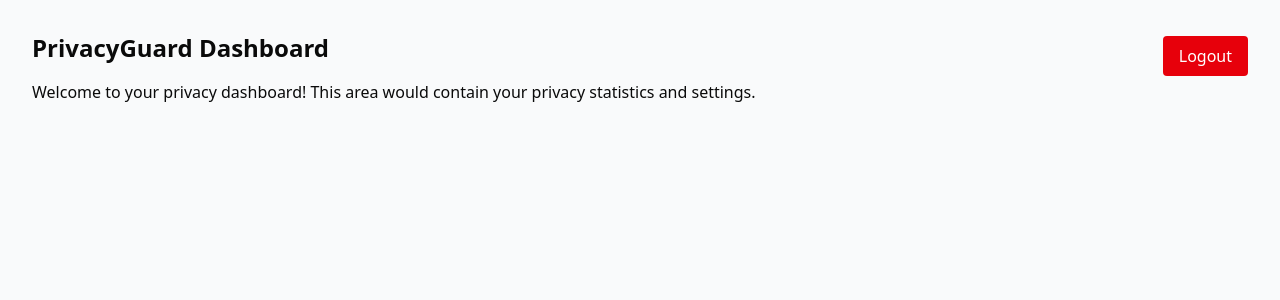
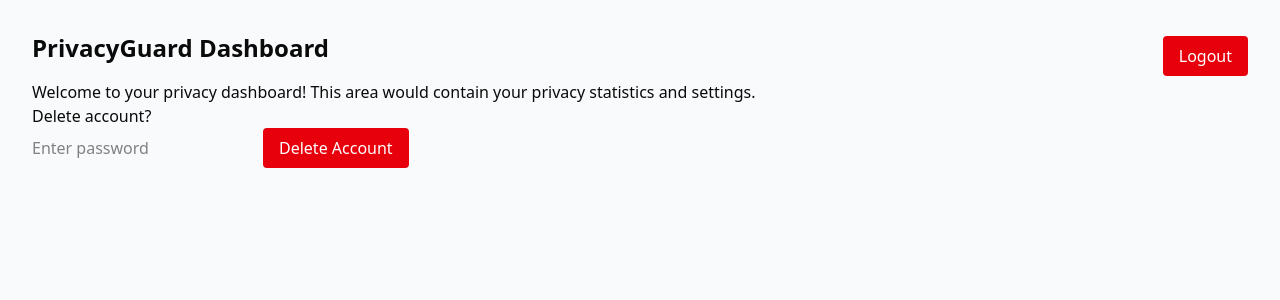
Before and after one commit to dov-vai/PrivacyExtensionSite, a React (Vite) app in the folder privacy-site/: page /dashboard in a window 1280 px wide. Shown: the top 300 px of the page. Built offline with nearby package versions, Linux system fonts and the light colour scheme.

Commit message:
feat(site): account deletion form

```diff
--- a/privacy-site/src/components/pages/app/App.tsx
+++ b/privacy-site/src/components/pages/app/App.tsx
@@ -1,42 +1,8 @@
-import {Navigate, Route, Routes, useNavigate} from 'react-router';
+import {Navigate, Route, Routes} from 'react-router';
 import LandingPage from "@/components/pages/landing/LandingPage.tsx";
 import AuthPage from "@/components/pages/auth/AuthPage.tsx";
 import {ReactNode} from "react";
-import {API_HOST} from "@/lib/common.ts";
-
-const Dashboard = () => {
-    const navigate = useNavigate();
-
-    const handleLogout = () => {
-        fetch(API_HOST + '/api/logout', {
-            method: 'POST',
-            headers: {
-                'Authorization': `Bearer ${localStorage.getItem('token')}`,
-                'Content-Type': 'application/json'
-            }
-        }).catch(err => {
-            console.error('Error during logout:', err);
-        }).finally(() => {
-            localStorage.removeItem('token');
-            navigate('/login');
-        });
-    };
-
-    return (
-        <div className="min-h-screen bg-gray-50 p-8">
-            <div className="flex justify-between items-center">
-                <h1 className="text-2xl font-bold mb-4">PrivacyGuard Dashboard</h1>
-                <button
-                    onClick={handleLogout}
-                    className="bg-red-600 hover:bg-red-700 text-white px-4 py-2 rounded"
-                >
-                    Logout
-                </button>
-            </div>
-            <p>Welcome to your privacy dashboard! This area would contain your privacy statistics and settings.</p>
-        </div>
-    );
-};
+import Dashboard from "@/components/pages/dashboard/Dashboard.tsx";
 
 const ProtectedRoute = ({children}: { children: ReactNode }) => {
     const isAuthenticated = true;
--- a/privacy-site/src/components/pages/auth/AuthPage.tsx
+++ b/privacy-site/src/components/pages/auth/AuthPage.tsx
@@ -25,7 +25,7 @@ function AuthPage() {
         setLoading(true);
 
         try {
-            const response = await fetch(API_HOST + '/api/login', {
+            const response = await fetch(API_HOST + '/login', {
               method: 'POST',
               headers: { 'Content-Type': 'application/json' },
               body: JSON.stringify(loginData),
@@ -62,7 +62,7 @@ function AuthPage() {
         setLoading(true);
 
         try {
-            const response = await fetch(API_HOST + '/api/register', {
+            const response = await fetch(API_HOST + '/register', {
               method: 'POST',
               headers: { 'Content-Type': 'application/json' },
               body: JSON.stringify(registerData),
@@ -70,10 +70,8 @@ function AuthPage() {
 
             if (!response.ok) throw new Error('Registration failed');
 
-            setTimeout(() => {
-                navigate('/dashboard');
-                setLoading(false);
-            }, 1000);
+            navigate('/auth/login');
+            setLoading(false);
         } catch (err: unknown) {
             if (err instanceof Error) {
                 setError(err.message);
--- /dev/null
+++ b/privacy-site/src/components/pages/dashboard/Dashboard.tsx
@@ -0,0 +1,40 @@
+import {useNavigate} from "react-router";
+import {API_HOST} from "@/lib/common.ts";
+import DeleteAccount from "@/components/pages/dashboard/DeleteAccount.tsx";
+
+function Dashboard() {
+    const navigate = useNavigate();
+
+    const handleLogout = () => {
+        fetch(API_HOST + '/logout', {
+            method: 'POST',
+            headers: {
+                'Authorization': `Bearer ${localStorage.getItem('token')}`,
+                'Content-Type': 'application/json'
+            }
+        }).catch(err => {
+            console.error('Error during logout:', err);
+        }).finally(() => {
+            localStorage.removeItem('token');
+            navigate('/login');
+        });
+    };
+
+    return (
+        <div className="min-h-screen bg-gray-50 p-8">
+            <div className="flex justify-between items-center">
+                <h1 className="text-2xl font-bold mb-4">PrivacyGuard Dashboard</h1>
+                <button
+                    onClick={handleLogout}
+                    className="bg-red-600 hover:bg-red-700 text-white px-4 py-2 rounded">
+                    Logout
+                </button>
+            </div>
+            <p>Welcome to your privacy dashboard! This area would contain your privacy statistics and settings.</p>
+
+            <DeleteAccount />
+        </div>
+    );
+}
+
+export default Dashboard;
--- /dev/null
+++ b/privacy-site/src/components/pages/dashboard/DeleteAccount.tsx
@@ -0,0 +1,62 @@
+import {useNavigate} from "react-router";
+import {useState} from "react";
+import {API_HOST} from "@/lib/common.ts";
+
+interface DeletionData {
+    password: string;
+}
+
+function DeleteAccount() {
+    const navigate = useNavigate();
+    const [deletionData, setDeletionData] = useState<DeletionData>({password: ""});
+    const [error, setError] = useState("");
+
+    const handleDelete = async () => {
+        try {
+            const response = await fetch(API_HOST + '/users/delete', {
+                method: 'POST',
+                headers: {
+                    'Authorization': `Bearer ${localStorage.getItem('token')}`,
+                    'Content-Type': 'application/json'
+                },
+                body: JSON.stringify(deletionData)
+            });
+
+            if (response.ok) {
+                localStorage.removeItem('token');
+                navigate('/auth/login');
+            }
+
+            if (response.status === 400) {
+                const data = await response.json();
+
+                if (data.error){
+                    setError(data.error);
+                }
+            }
+        } catch (error) {
+            console.error('Error during deletion:', error);
+        }
+    }
+
+    return (
+        <>
+            <p>Delete account?</p>
+            <input type='password'
+                   placeholder="Enter password"
+                   value={deletionData.password}
+                   onChange={e => setDeletionData({password: e.currentTarget.value})}
+            />
+            <button onClick={handleDelete}
+                    className="bg-red-600 hover:bg-red-700 text-white px-4 py-2 rounded">
+                Delete Account
+            </button>
+
+            {error &&
+                <p>{error}</p>
+            }
+        </>
+    )
+}
+
+export default DeleteAccount;
--- a/privacy-site/src/lib/common.ts
+++ b/privacy-site/src/lib/common.ts
@@ -1,3 +1,3 @@
 export const PRODUCT_NAME = "PrivacyExtension";
 export const API_HOST =
-    import.meta.env.DEV ? "http://localhost:5234" : "";
+    import.meta.env.DEV ? "http://localhost:5234/api" : "/api";
```
